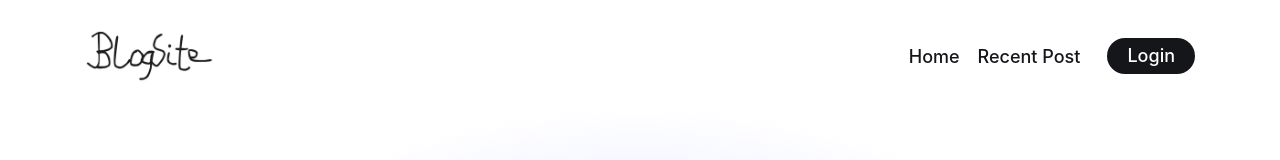
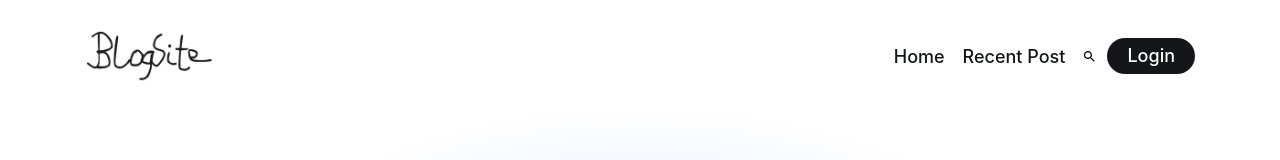
Before and after one commit to roystondz/blogWebsite, a Next.js app: page / in a window 1280 px wide. Shown: the top 160 px of the page. Built offline with nearby package versions, Linux system fonts and the light colour scheme.

Commit message:
Search Button added!

```diff
--- a/app/components/Header.tsx
+++ b/app/components/Header.tsx
@@ -3,6 +3,7 @@ import React, { useState } from 'react';
 import Image from 'next/image';
 import IonIcon from './IonIcon';
 import Link from 'next/link';
+import SearchIcon from '@mui/icons-material/Search';
 
 const Header: React.FC = () => {
   const [isSearchBarVisible, setIsSearchBarVisible] = useState<boolean>(false);
@@ -51,13 +52,13 @@ const Header: React.FC = () => {
         <div className="wrapper">
           {/* Search Button (Visible on Mobile) */}
           <button
-            className="search-btn mobile-search-btn"
+            className="search-btn"
             aria-label="search"
             onClick={toggleSearchBar}
-            data-search-toggler
           >
-            <IonIcon name="search-outline" ariaHidden={true} />
+              <SearchIcon />
           </button>
+
 
           {/* Login Button */}
           <Link href="/auth/">
--- a/app/globals.css
+++ b/app/globals.css
@@ -4,9 +4,10 @@
 
 /*
 
-IF YOU ARE LOOKING FOR HEADER, OR HERO, FOOTER, MEDIA ARE ALL IN STYLES !!
+IF YOU ARE LOOKING FOR HEADER, OR HERO, FOOTER, MEDIA ARE ALL IN other STYLES, cool? !!
 
 */
+
 :root {
   /**
    * colors
--- a/package.json
+++ b/package.json
@@ -9,6 +9,9 @@
     "lint": "next lint"
   },
   "dependencies": {
+    "@emotion/react": "^11.14.0",
+    "@emotion/styled": "^11.14.0",
+    "@mui/icons-material": "^6.4.8",
     "next": "^15.2.3",
     "react": "^19.0.0",
     "react-dom": "^19.0.0",
```
Also changed, not shown: 1 other file (tests, documents, lock files or other folders).
